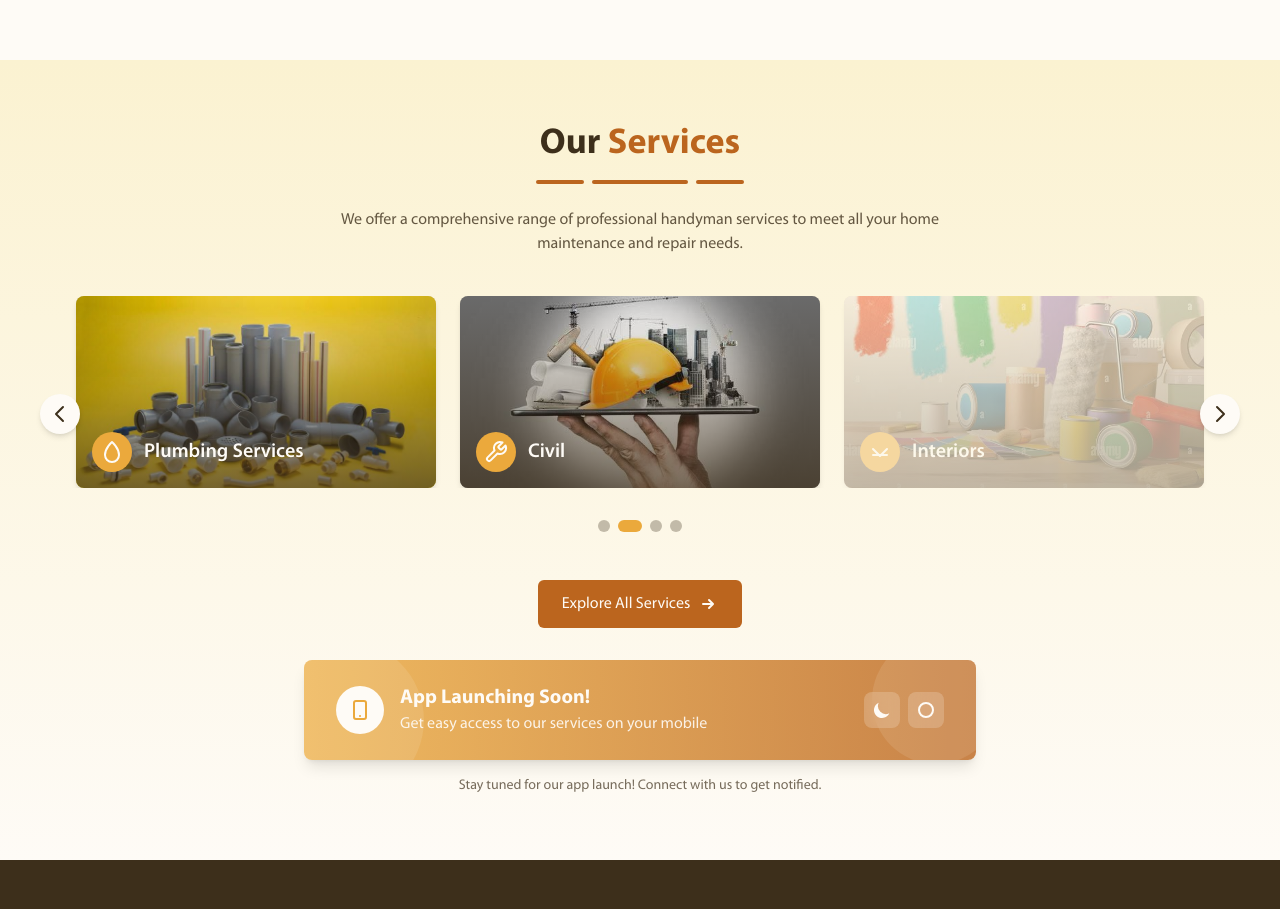
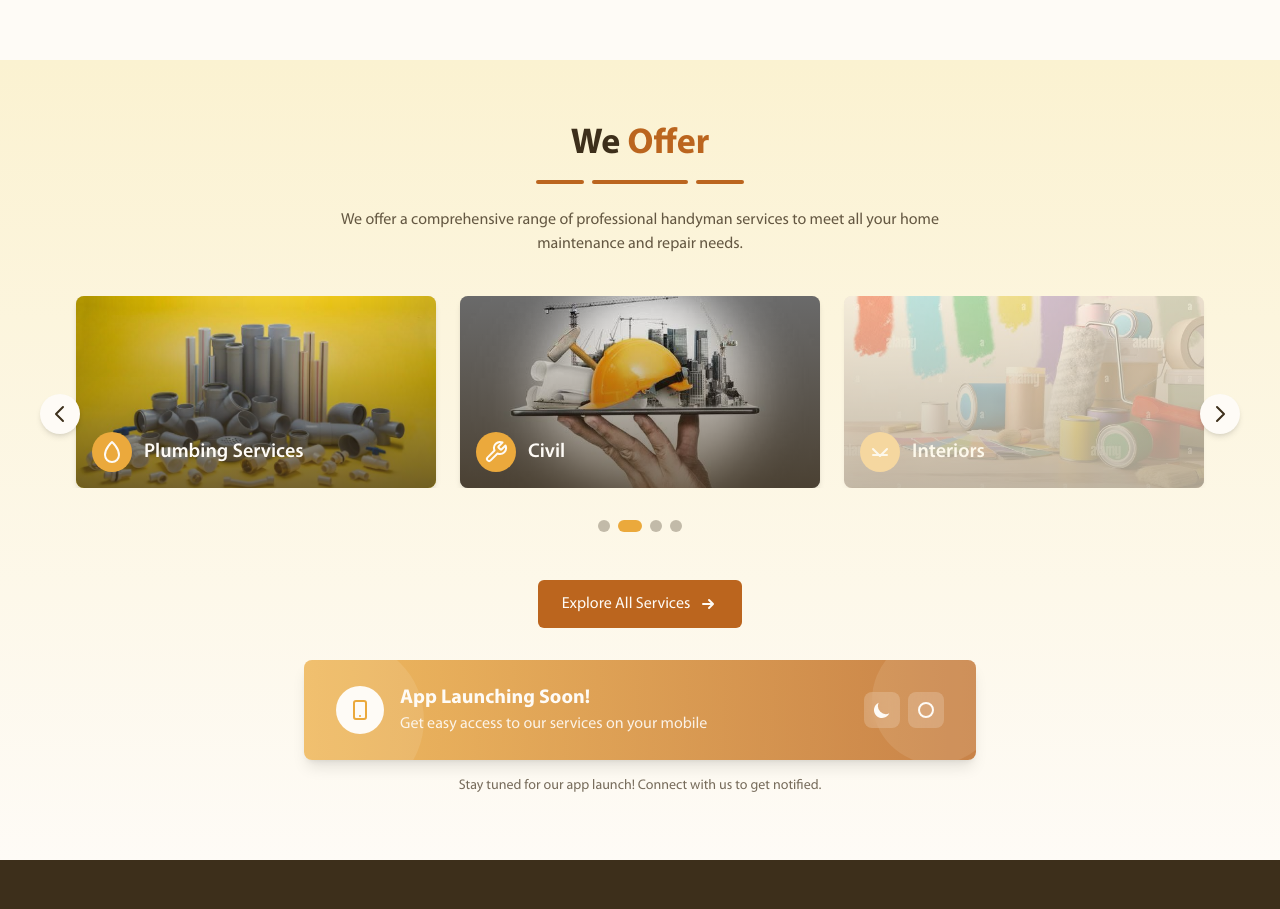
Before and after one commit to divy-koushik-mishra/handypanda-landing, a React (Vite) app: page / in a window 1280 px wide. Shown: the part 1500-2409 px from the top of the page. Built offline with nearby package versions, Linux system fonts and the light colour scheme.

Commit message:
hotfix: heading fix

```diff
--- a/src/_components/productCategories.tsx
+++ b/src/_components/productCategories.tsx
@@ -134,7 +134,7 @@
       <div className="container mx-auto">
         <div className="text-center mb-10">
           <h2 className="text-3xl md:text-4xl font-display font-bold text-neutral-content">
-            Our <span className="text-secondary">Services</span>
+            We <span className="text-secondary">Offer</span>
           </h2>
           <div className="flex items-center justify-center mt-4">
             <div className="h-1 w-12 bg-secondary rounded-full"></div>
```
